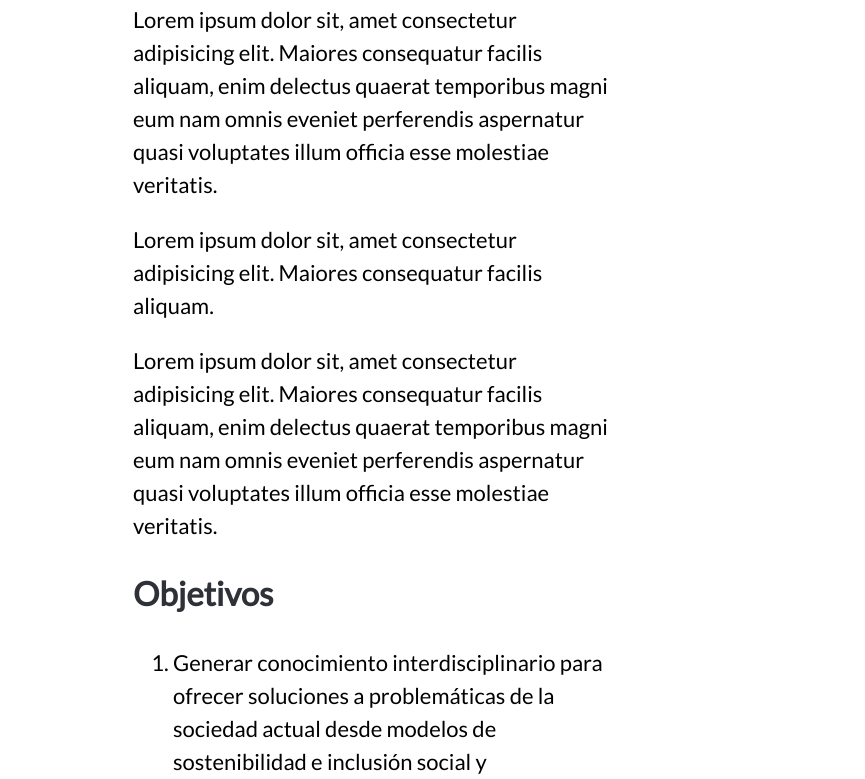
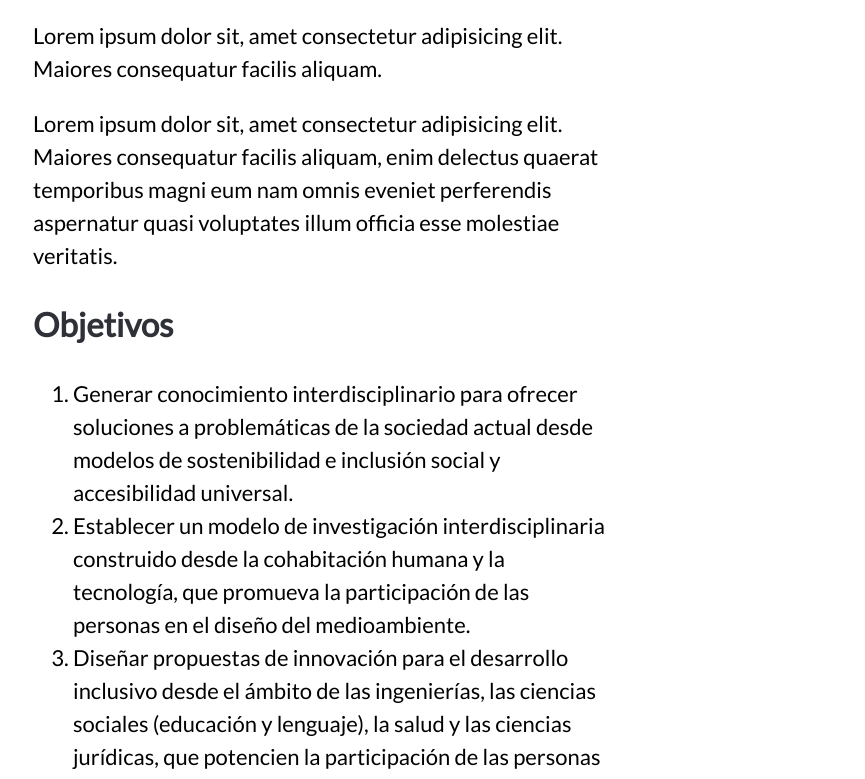
Before and after one commit to josefinaschiappacasse/DC-2023, a plain HTML site: page index.html in a window 1280 px wide. Shown: the part 750-1529 px from the top of the page, without its empty margins (67-932 px from the left). Drawn offline with Linux system fonts and the light colour scheme.

Commit message:
Update style.css
margins

```diff
--- a/style.css
+++ b/style.css
@@ -6,7 +6,7 @@ body{
     background-color:white;
     font-size: 22px;
     font-family: 'Lato', sans-serif;
-    margin: 200px ;
+    margin-left: 100px ;
     margin-right: 600px;
     line-height: 1.5;
   }
```
